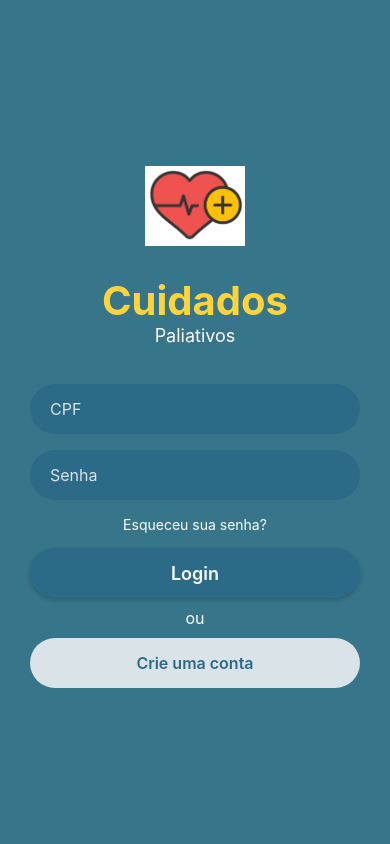
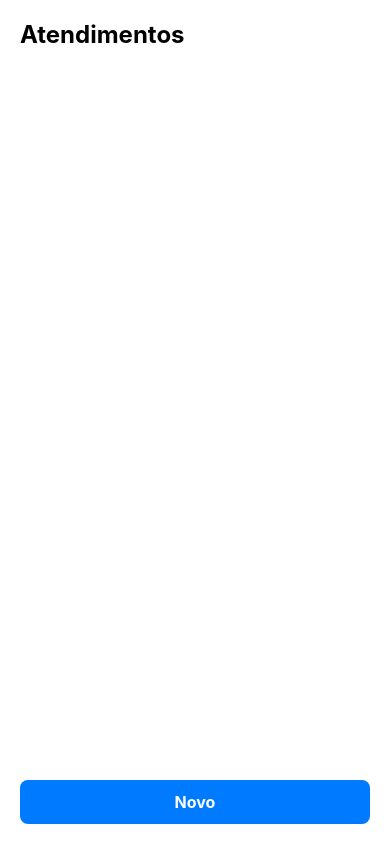
Before and after one commit to LordSith06/CuidadosPaliativos_App, a React Native app in the folder CuidadosPaliativosApp/: screen /Atendimentos in a window 390 px wide. Built offline with nearby package versions, Linux system fonts and the light colour scheme.

Commit message:
mudanças

```diff
--- a/CuidadosPaliativosApp/src/navigation/HomeStack.js
+++ b/CuidadosPaliativosApp/src/navigation/HomeStack.js
@@ -34,7 +34,7 @@ export default function HomeStack() {
 
       {/* Informações sobre o Tratamento */}
       <Stack.Screen
-        name="Tratamento"
+        name="Atendimentos"
         component={TratamentoScreen}
         options={{
           headerTitle: '',
--- a/CuidadosPaliativosApp/src/navigation/StackRoutes.js
+++ b/CuidadosPaliativosApp/src/navigation/StackRoutes.js
@@ -24,7 +24,7 @@ export default function StackRoutes() {
 
       {/* Telas acessadas a partir dos botões da Home */}
       <Stack.Screen name="Sintomas" component={SintomasScreen} />
-      <Stack.Screen name="Tratamento" component={TratamentoScreen} />
+      <Stack.Screen name="Atendimentos" component={TratamentoScreen} />
       <Stack.Screen name="Prontuario" component={ProntuarioScreen} />
       <Stack.Screen name="Documentos" component={DocumentosScreen} />
     </Stack.Navigator>
--- a/CuidadosPaliativosApp/src/pages/DocumentosScreen.js
+++ b/CuidadosPaliativosApp/src/pages/DocumentosScreen.js
@@ -13,7 +13,7 @@ export default function DocumentosScreen() {
     <View style={Estilo.container}>
       {/* Cabeçalho */}
       <View style={Estilo.header}>
-        <Text style={Estilo.headerText}>Documentos Clínicos</Text>
+        <Text style={Estilo.headerText}>Medicamentos</Text>
       </View>
 
       {/* Conteúdo */}
--- a/CuidadosPaliativosApp/src/pages/HomeScreen.js
+++ b/CuidadosPaliativosApp/src/pages/HomeScreen.js
@@ -63,11 +63,11 @@ const HomeScreen = ({ navigation }) => {
         <View style={Estilo.mainContent}>
           <View style={Estilo.menuRow}>
             <MenuButton text="DIÁRIO DE SINTOMAS" image={sintomas} screen="Sintomas" />
-            <MenuButton text="INFORMAÇÕES SOBRE O TRATAMENTO" image={informacoes} screen="Tratamento" />
+            <MenuButton text="ATENDIMENTOS" image={informacoes} screen="Atendimentos" />
           </View>
           <View style={Estilo.menuRow}>
-            <MenuButton text="MEU PRONTUÁRIO" image={prontuario} screen="Prontuario" />
-            <MenuButton text="DOCUMENTOS CLÍNICOS" image={documento} screen="Documentos" />
+            <MenuButton text="HISTÓRICO CLÍNICO" image={prontuario} screen="Prontuario" />
+            <MenuButton text="MENDICAMENTO" image={documento} screen="Documentos" />
           </View>
         </View>
       </View>
--- a/CuidadosPaliativosApp/src/pages/LoginScreen.js
+++ b/CuidadosPaliativosApp/src/pages/LoginScreen.js
@@ -9,7 +9,7 @@ import {
   Modal
 } from 'react-native';
 
-const BASE_URL = "http://10.0.1.20:3000";
+const BASE_URL = "http://192.168.1.22:3000";
 
 export default function LoginScreen({ navigation }) {
 
--- a/CuidadosPaliativosApp/src/pages/ProntuarioScreen.js
+++ b/CuidadosPaliativosApp/src/pages/ProntuarioScreen.js
@@ -8,7 +8,7 @@ export default function ProntuarioScreen() {
     <View style={Estilo.container}>
       {/* Cabeçalho */}
       <View style={Estilo.header}>
-        <Text style={Estilo.headerText}>Meu Prontuário</Text>
+        <Text style={Estilo.headerText}>Histórico Clínico</Text>
       </View>
 
       {/* Conteúdo */}
--- a/CuidadosPaliativosApp/src/pages/SintomasScreen.js
+++ b/CuidadosPaliativosApp/src/pages/SintomasScreen.js
@@ -10,17 +10,48 @@ import {
 export default function ProntuarioScreen() {
   const [selecionados, setSelecionados] = useState([]);
 
+  const dataAtual = new Date().toLocaleDateString("pt-BR");
+
 const sintomas = [
-    { nome: "Dor de cabeça", acao: "Tente descansar, beber água e, se necessário, use analgésico leve." },
-    { nome: "Náuseas", acao: "Evite alimentos pesados e mantenha-se hidratado. Procure ajuda se persistir." },
-    { nome: "Febre", acao: "Tome antitérmico e monitore. Se passar de 38.5°C, procure atendimento." },
-    { nome: "Tontura", acao: "Sente-se, respire fundo e evite movimentos bruscos." },
-    { nome: "Falta de ar", acao: "Procure atendimento médico imediatamente." },
-    { nome: "Cansaço extremo", acao: "Descanse e hidrate-se. Se persistir, consulte um médico." },
-    { nome: "Dor no peito", acao: "Procure um hospital imediatamente." },
+  { nome: "Dor de cabeça", acao: "Tente descansar, beber água e, se necessário, use analgésico leve.", estavel: true },
+  { nome: "Náuseas", acao: "Evite alimentos pesados e mantenha-se hidratado. Procure ajuda se persistir.", estavel: true },
+  { nome: "Febre", acao: "Tome antitérmico e monitore. Se passar de 38.5°C, procure atendimento.", estavel: true },
+  { nome: "Tontura", acao: "Sente-se, respire fundo e evite movimentos bruscos.", estavel: true },
+  { nome: "Falta de ar", acao: "Procure atendimento médico imediatamente.", critico: true },
+  { nome: "Cansaço extremo", acao: "Descanse e hidrate-se. Se persistir, consulte um médico.", estavel: true },
+  { nome: "Dor no peito", acao: "Procure um hospital imediatamente.", critico: true },
+  { nome: "Nenhum sintoma", acao: "Tudo certo. Fico feliz em saber disso", positivo: true }
+
 ];
 
+  const selecionarSintoma = (sintoma) => {
+  // Se clicou em "Nenhum sintoma"
+  if (sintoma.nome === "Nenhum sintoma") {
+    setSelecionados(["Nenhum sintoma"]);
+    return;
+  }
+
+
+  // Se "Nenhum sintoma" já está selecionado, ignore
+  if (selecionados.includes("Nenhum sintoma")) return;
+
+  // Caso seja sintoma normal → adiciona normalmente
+  setSelecionados(prev => [...prev, sintoma.nome]);
+};
+
   const alternarSelecao = (sintoma) => {
+  // Caso clique em "Nenhum sintoma"
+  if (sintoma === "Nenhum sintoma") {
+    setSelecionados(["Nenhum sintoma"]);
+    return;
+  }
+
+  // Se "Nenhum sintoma" já está selecionado, não permite outros
+  if (selecionados.includes("Nenhum sintoma")) {
+    return;
+  }
+
+  // Seleção normal
   if (selecionados.includes(sintoma)) {
     setSelecionados(selecionados.filter(item => item !== sintoma));
   } else {
@@ -28,24 +59,33 @@ export default function ProntuarioScreen() {
   }
 };
 
+
   return (
     <View style={Estilo.container}>
 
       {/* Cabeçalho */}
       <View style={Estilo.header}>
-        <Text style={Estilo.headerText}>Prontuário Médico</Text>
+        <Text style={Estilo.headerText}>Sintomas Diários</Text>
       </View>
 
       {/* Conteúdo */}
       <ScrollView style={Estilo.content}>
+        <View style={Estilo.linhaTitulo}>
             <Text style={Estilo.labelLista}>Selecione seus sintomas:</Text>
+            <Text style={Estilo.data}>Data: {dataAtual}</Text>
+        </View>
 
         {sintomas.map((s, index) => (
           <View key={index} style={Estilo.item}>
             <TouchableOpacity
               style={Estilo.checkboxArea}
               onPress={() => alternarSelecao(s.nome)}
+              disabled={
+              (selecionados.includes("Nenhum sintoma") && s.nome !== "Nenhum sintoma") ||
+            (s.nome === "Nenhum sintoma" && selecionados.length > 0 && !selecionados.includes("Nenhum sintoma"))
+  }
 >
+
               <View style={Estilo.checkbox}>
                 {selecionados.includes(s.nome) && <View style={Estilo.checkboxMarcado} />}
               </View>
@@ -54,8 +94,19 @@ export default function ProntuarioScreen() {
 
             {/* Mensagem de orientação */}
             {selecionados.includes(s.nome) && (
-              <Text style={Estilo.acaoText}>{s.acao}</Text>
+              <Text
+                  style={[
+                    Estilo.acaoText,
+                    s.critico && Estilo.acaoCritica,
+                    s.positivo && Estilo.acaoPositiva,
+                    s.estavel && Estilo.acaoEstavel,
+                  ]}
+                >
+                  {s.acao}
+                </Text>
               )}
+
+
           </View>
         ))}
 
@@ -127,6 +178,36 @@ const Estilo = StyleSheet.create({
     backgroundColor: '#ffffff',
     padding: 8,
     borderRadius: 8,
-    fontSize: 14,
+    fontSize: 18,
   },
+
+  linhaTitulo: {
+  flexDirection: "row",
+  justifyContent: "space-between",
+  alignItems: "center",
+  marginBottom: 10,
+},
+
+data: {
+  color: "#2b6b87",
+  fontSize: 16,
+  fontWeight: "600",
+},
+
+acaoCritica: {
+  color: "red",
+  fontWeight: "bold",
+},
+
+acaoPositiva: {
+  color: "green",
+  fontWeight: "bold",
+},
+
+acaoEstavel: {
+  color: "yellow",
+  fontWeight: "bold",
+},
+
+
 });
--- a/CuidadosPaliativosApp/src/pages/TratamentoScreen.js
+++ b/CuidadosPaliativosApp/src/pages/TratamentoScreen.js
@@ -1,4 +1,4 @@
-import React, { useState, useEffect } from 'react';
+import React, { useState } from 'react';
 import {
   View,
   Text,
@@ -8,69 +8,62 @@ import {
   TextInput,
   Modal
 } from 'react-native';
-import Icon from 'react-native-vector-icons/FontAwesome5';
 
 export default function TratamentoScreen() {
 
-  const [atendimentos, setAtendimentos] = useState([]);
+  const [lista, setLista] = useState([]);
   const [modalVisible, setModalVisible] = useState(false);
 
-  // Campos do formulário
   const [data, setData] = useState('');
   const [medico, setMedico] = useState('');
   const [descricao, setDescricao] = useState('');
-  const [pacienteId, setPacienteId] = useState('');
 
-  function abrirFormulario() {
+  function novoRegistro() {
     setData('');
     setMedico('');
     setDescricao('');
-    setPacienteId('');
     setModalVisible(true);
   }
 
-  function salvarAtendimento() {
-    const novo = {
-      id: atendimentos.length + 1,
+  function salvar() {
+    if (!data || !medico || !descricao) return;
+
+    const item = {
+      id: lista.length + 1,
       data,
       medico,
       descricao,
-      pacienteId
     };
 
-    setAtendimentos([...atendimentos, novo]);
+    setLista([...lista, item]);
     setModalVisible(false);
   }
 
   return (
     <View style={styles.container}>
-      {/* Header */}
-      <Text style={styles.header}>Atendimentos</Text>
 
-      {/* Lista */}
+      <Text style={styles.titulo}>Atendimentos</Text>
+
       <FlatList
-        data={atendimentos}
+        data={lista}
         keyExtractor={(item) => item.id.toString()}
         renderItem={({ item }) => (
           <View style={styles.card}>
-            <Text style={styles.cardTitulo}>{item.medico}</Text>
-            <Text style={styles.cardTexto}>Data: {item.data}</Text>
-            <Text style={styles.cardTexto}>Descrição: {item.descricao}</Text>
-            <Text style={styles.cardTexto}>Paciente ID: {item.pacienteId}</Text>
+            <Text style={styles.label}>{item.medico}</Text>
+            <Text style={styles.texto}>Data: {item.data}</Text>
+            <Text style={styles.texto}>Descrição: {item.descricao}</Text>
           </View>
         )}
       />
 
-      {/* Botão flutuante */}
-      <TouchableOpacity style={styles.fab} onPress={abrirFormulario}>
-        <Icon name="plus" size={22} color="#fff" />
+      <TouchableOpacity style={styles.botao} onPress={novoRegistro}>
+        <Text style={styles.botaoTexto}>Novo</Text>
       </TouchableOpacity>
 
-      {/* Formulário Modal */}
-      <Modal visible={modalVisible} transparent animationType="slide">
+      <Modal visible={modalVisible} transparent animationType="fade">
         <View style={styles.modalFundo}>
-          <View style={styles.modalCard}>
-            <Text style={styles.modalTitulo}>Novo Atendimento</Text>
+          <View style={styles.modal}>
+            <Text style={styles.subtitulo}>Novo Tratamento</Text>
 
             <TextInput
               placeholder="Data"
@@ -94,23 +87,17 @@ export default function TratamentoScreen() {
               onChangeText={setDescricao}
             />
 
-            <TextInput
-              placeholder="Paciente ID"
-              style={styles.input}
-              value={pacienteId}
-              onChangeText={setPacienteId}
-            />
-
-            <TouchableOpacity style={styles.btnSalvar} onPress={salvarAtendimento}>
-              <Text style={styles.btnTexto}>Salvar</Text>
+            <TouchableOpacity style={styles.botaoSalvar} onPress={salvar}>
+              <Text style={styles.botaoTexto}>Salvar</Text>
             </TouchableOpacity>
 
             <TouchableOpacity
-              style={styles.btnCancelar}
+              style={styles.botaoCancelar}
               onPress={() => setModalVisible(false)}
             >
-              <Text style={styles.btnTexto}>Cancelar</Text>
+              <Text style={styles.botaoTexto}>Cancelar</Text>
             </TouchableOpacity>
+
           </View>
         </View>
       </Modal>
@@ -122,66 +109,64 @@ export default function TratamentoScreen() {
 const styles = StyleSheet.create({
   container: {
     flex: 1,
-    backgroundColor: "#F2F2F2",
+    backgroundColor: "#FFF",
     padding: 20
   },
 
-  header: {
-    fontSize: 26,
-    fontWeight: 'bold',
-    color: "#333",
-    marginBottom: 20
+  titulo: {
+    fontSize: 24,
+    fontWeight: "bold",
+    marginBottom: 15
   },
 
   card: {
-    backgroundColor: "#fff",
-    padding: 15,
-    borderRadius: 12,
-    marginBottom: 15,
-    elevation: 3
+    backgroundColor: "#F4F4F4",
+    padding: 12,
+    borderRadius: 8,
+    marginBottom: 10
   },
 
-  cardTitulo: {
-    fontSize: 18,
-    fontWeight: 'bold',
-    color: "#333"
+  label: {
+    fontSize: 16,
+    fontWeight: "bold"
   },
 
-  cardTexto: {
+  texto: {
     fontSize: 14,
-    color: "#555",
-    marginTop: 4
+    marginTop: 3,
+    color: "#444"
   },
 
-  fab: {
-    backgroundColor: "#0066FF",
-    width: 60,
-    height: 60,
-    borderRadius: 30,
-    position: "absolute",
-    right: 20,
-    bottom: 20,
-    justifyContent: "center",
+  botao: {
+    backgroundColor: "#007AFF",
+    padding: 12,
+    borderRadius: 8,
     alignItems: "center",
-    elevation: 5
+    marginTop: 10
+  },
+
+  botaoTexto: {
+    color: "#FFF",
+    fontSize: 16,
+    fontWeight: "bold"
   },
 
   modalFundo: {
     flex: 1,
-    backgroundColor: "rgba(0,0,0,0.5)",
+    backgroundColor: "rgba(0,0,0,0.3)",
     justifyContent: "center",
-    alignItems: "center"
+    alignItems: "center",
   },
 
-  modalCard: {
-    backgroundColor: "#fff",
+  modal: {
+    backgroundColor: "#FFF",
     width: "85%",
     padding: 20,
-    borderRadius: 15
+    borderRadius: 10,
   },
 
-  modalTitulo: {
-    fontSize: 22,
+  subtitulo: {
+    fontSize: 20,
     fontWeight: "bold",
     marginBottom: 15
   },
@@ -189,29 +174,23 @@ const styles = StyleSheet.create({
   input: {
     backgroundColor: "#EEE",
     padding: 10,
-    borderRadius: 8,
+    borderRadius: 6,
     marginBottom: 10
   },
 
-  btnSalvar: {
-    backgroundColor: "#0066FF",
+  botaoSalvar: {
+    backgroundColor: "#007AFF",
     padding: 12,
-    borderRadius: 10,
+    borderRadius: 6,
     alignItems: "center",
-    marginTop: 10
+    marginTop: 5
   },
 
-  btnCancelar: {
+  botaoCancelar: {
     backgroundColor: "#999",
     padding: 12,
-    borderRadius: 10,
+    borderRadius: 6,
     alignItems: "center",
-    marginTop: 10
-  },
-
-  btnTexto: {
-    color: "#fff",
-    fontSize: 16,
-    fontWeight: "bold"
+    marginTop: 8
   }
 });
```
Also changed, not shown: 1 other file (tests, documents, lock files or other folders). Lines whose indentation alone changed are shown as unchanged.
